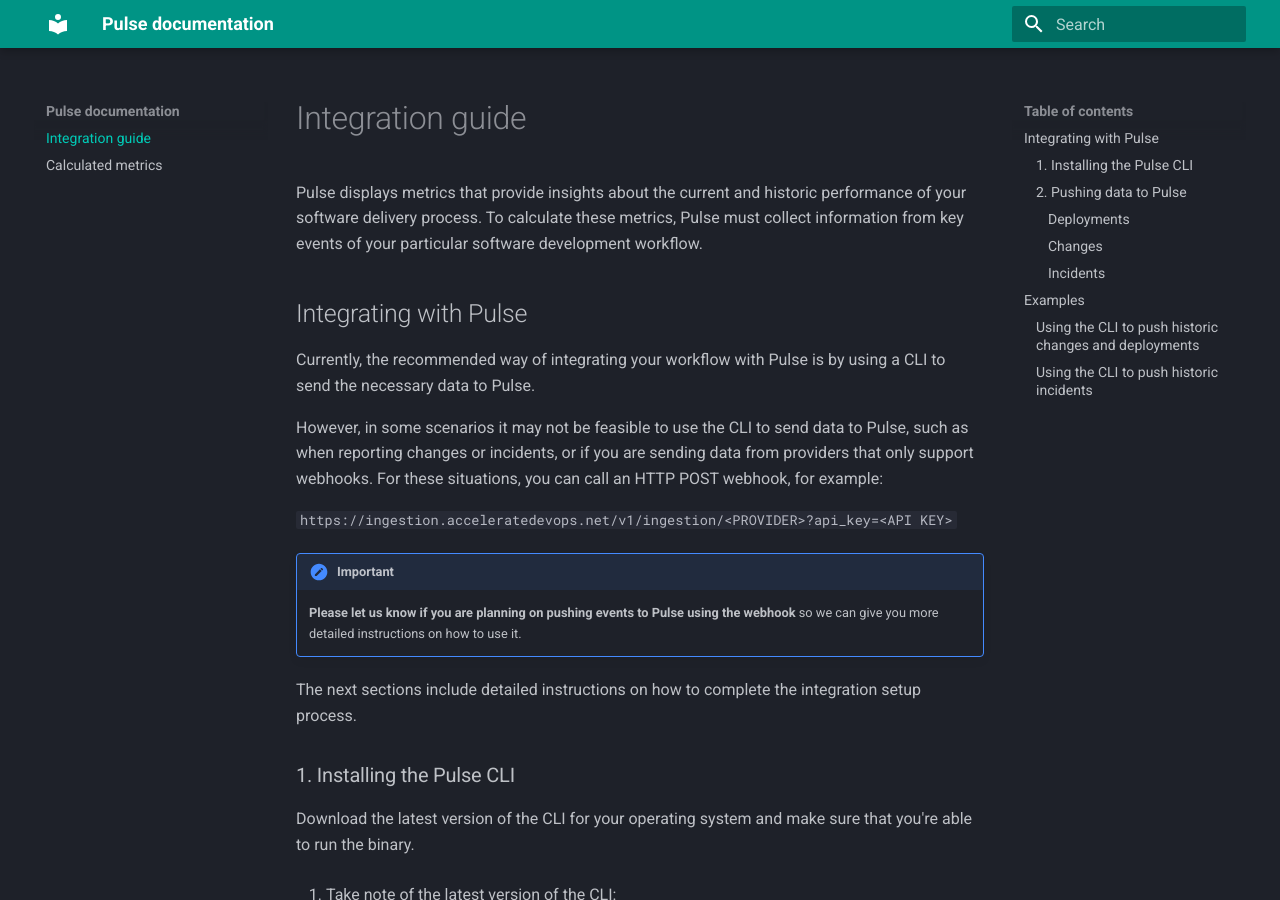
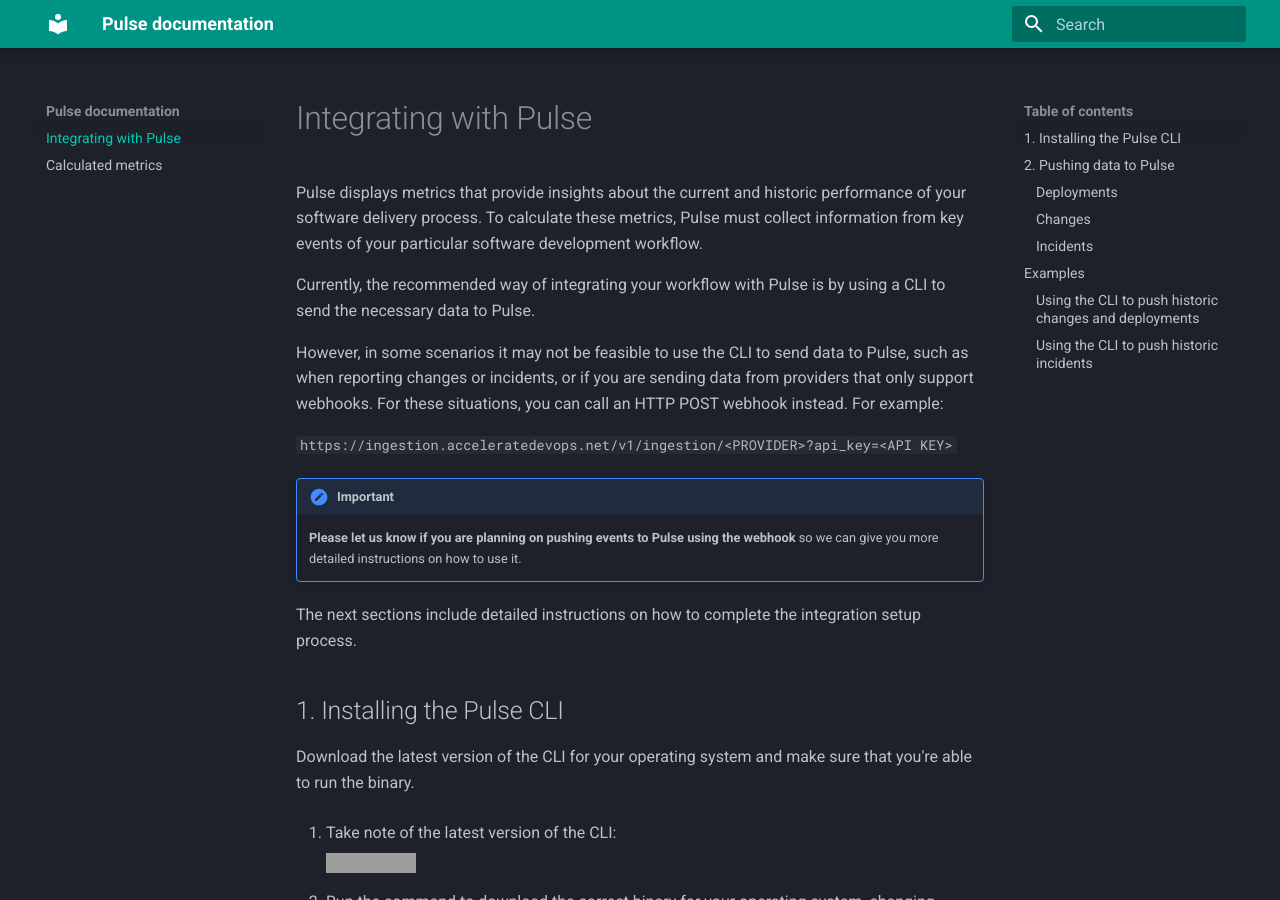
Before and after one commit to codacy/pulse-user-docs, an MkDocs documentation site: the page built from docs/index.md, in a window 1280 px wide and 900 px high. Built offline with MkDocs 1.6.1 and Material for MkDocs 9.7.7, drawn with Linux system fonts in a browser that asks for light colours; grey boxes are pictures that could not be loaded.

Commit message:
clean: Simplify section structure

````diff
--- a/docs/index.md
+++ b/docs/index.md
@@ -1,12 +1,10 @@
-# Integration guide
+# Integrating with Pulse
 
 Pulse displays metrics that provide insights about the current and historic performance of your software delivery process. To calculate these metrics, Pulse must collect information from key events of your particular software development workflow.
 
-## Integrating with Pulse
-
 Currently, the recommended way of integrating your workflow with Pulse is by using a CLI to send the necessary data to Pulse.
 
-However, in some scenarios it may not be feasible to use the CLI to send data to Pulse, such as when reporting changes or incidents, or if you are sending data from providers that only support webhooks. For these situations, you can call an HTTP POST webhook, for example:
+However, in some scenarios it may not be feasible to use the CLI to send data to Pulse, such as when reporting changes or incidents, or if you are sending data from providers that only support webhooks. For these situations, you can call an HTTP POST webhook instead. For example:
 
 `https://ingestion.acceleratedevops.net/v1/ingestion/<PROVIDER>?api_key=<API KEY>`
 
@@ -15,7 +13,7 @@
 
 The next sections include detailed instructions on how to complete the integration setup process.
 
-### 1. Installing the Pulse CLI
+## 1. Installing the Pulse CLI
 
 Download the latest version of the CLI for your operating system and make sure that you're able to run the binary.
 
@@ -45,7 +43,7 @@
     event-cli.exe help
     ```
 
-### 2. Pushing data to Pulse
+## 2. Pushing data to Pulse
 
 You must use the CLI or the webhook to send information to Pulse about the following key events whenever they happen in your software delivery workflow:
 
@@ -56,7 +54,7 @@
 !!! important
     Before setting up the integration with Pulse, make sure that you have an API key that identifies your organization and authorizes you to send data to Pulse.
 
-#### Deployments
+### Deployments
 
 **For SaaS applications,** send information to Pulse whenever you deploy to production.
 
@@ -79,7 +77,7 @@
 <!-- IDEA
      Consider including example snippets for the webhook -->
 
-#### Changes
+### Changes
 
 Send information to Pulse whenever a commit is pushed to a repository.
 
@@ -95,7 +93,7 @@
     --timestamp "<Unix epoch timestamp in seconds>"
 ```
 
-#### Incidents
+### Incidents
 
 Send information to Pulse whenever there is a change to production or a release to users that resulted in degraded service (e.g., service impairment or service outage) and subsequently required remediation (e.g., hotfix, rollback, fix forward, patch).
 
````
